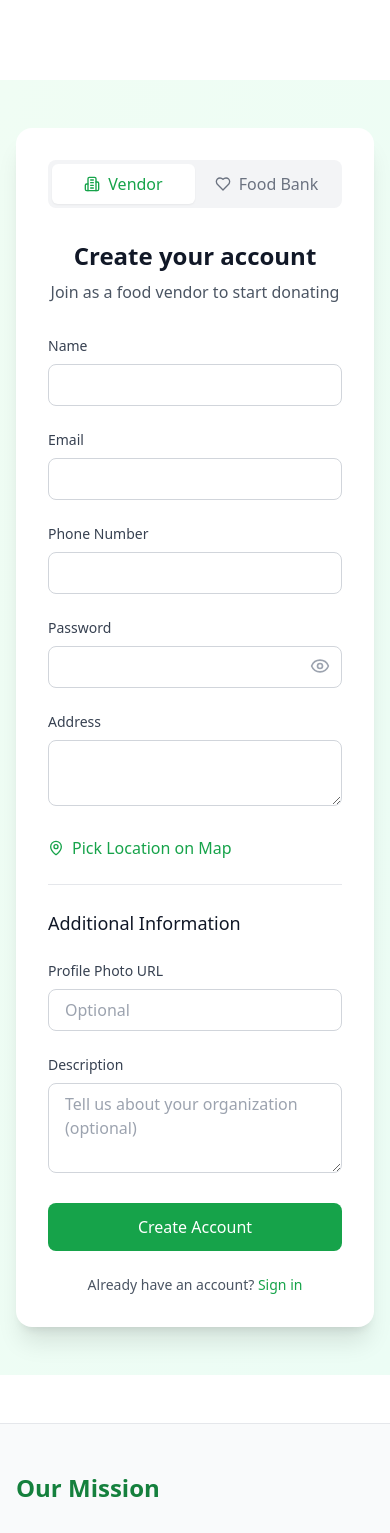
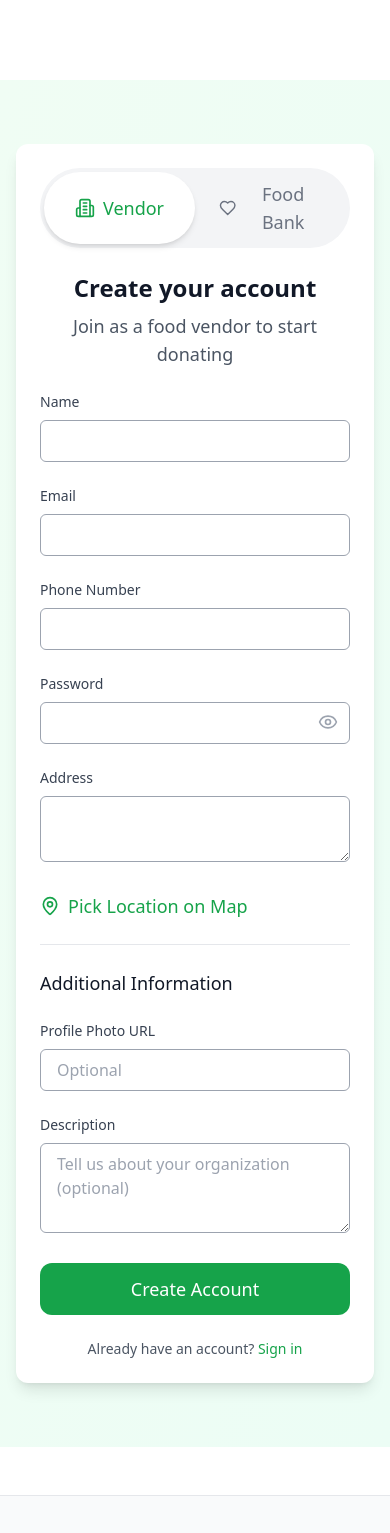
Before and after one commit to nischal-shetty2/FeedKind, a React (Vite) app in the folder frontend/: page /signup in a window 390 px wide. Shown: the top 1533 px of the page. Built offline with nearby package versions, Linux system fonts and the light colour scheme; no server answers.

Commit message:
signup update

```diff
--- a/frontend/src/Pages/Signup.tsx
+++ b/frontend/src/Pages/Signup.tsx
@@ -1,7 +1,6 @@
 import React, { useState } from "react";
 import { Eye, EyeOff, Building2, Heart, MapPin } from "lucide-react";
 import Map from "./Map";
-import axiosFetch from "../lib/axiosFetch";
 
 interface LocationState {
   lat: number;
@@ -28,7 +27,7 @@ const SignUpPage = () => {
   const [photoUrl, setPhotoUrl] = useState("");
   const [description, setDescription] = useState("");
 
-  const handleSubmit = async (e: React.FormEvent) => {
+  const handleSubmit = (e: React.FormEvent) => {
     e.preventDefault();
     const userData = {
       name,
@@ -43,58 +42,42 @@ const SignUpPage = () => {
       description: description || undefined,
       registeredAt: new Date(),
     };
-
-    try {
-      const response = await axiosFetch.post("/auth/register", userData);
-
-      if (response.data.error) {
-        throw new Error(response.data.message);
-      }
-
-      console.log("Registration successful", response.data);
-      // Redirect to login or home page
-      window.location.href = "/discount"; // Update URL as needed
-    } catch (error) {
-      console.error("Error during registration:", error);
-      // Show error message to the user (optional)
-    }
+    console.log("Signing up:", userData);
   };
 
   return (
-    <div className="min-h-screen bg-gradient-to-br from-green-50 to-emerald-50 py-12 px-4">
-      <div className="max-w-6xl mx-auto flex flex-col lg:flex-row gap-8">
+    <div className="min-h-screen bg-gradient-to-br from-green-50 to-emerald-50 py-16 px-4">
+      <div className="max-w-4xl mx-auto flex flex-col lg:flex-row gap-8">
         {/* Form Section */}
-        <div className="flex-1 bg-white rounded-2xl shadow-xl p-8">
+        <div className="flex-1 bg-white rounded-xl shadow-lg p-6 space-y-6">
           {/* Toggle Switch */}
-          <div className="flex bg-gray-100 rounded-lg p-1 mb-8">
+          <div className="flex bg-gray-100 rounded-full p-1 mb-6">
             <button
               onClick={() => setUserType("vendor")}
-              className={`flex-1 flex items-center justify-center gap-2 py-2 px-4 rounded-md transition-all ${
+              className={`flex-1 flex items-center justify-center gap-2 py-2 px-6 rounded-full text-lg font-medium transition-all ${
                 userType === "vendor"
-                  ? "bg-white text-green-600 shadow-sm"
-                  : "text-gray-500 hover:text-gray-700"
+                  ? "bg-white text-green-600 shadow-md"
+                  : "text-gray-500 hover:text-gray-900"
               }`}>
-              <Building2 className="h-4 w-4" />
+              <Building2 className="h-5 w-5" />
               <span>Vendor</span>
             </button>
             <button
               onClick={() => setUserType("foodbank")}
-              className={`flex-1 flex items-center justify-center gap-2 py-2 px-4 rounded-md transition-all ${
+              className={`flex-1 flex items-center justify-center gap-2 py-2 px-6 rounded-full text-lg font-medium transition-all ${
                 userType === "foodbank"
-                  ? "bg-white text-green-600 shadow-sm"
-                  : "text-gray-500 hover:text-gray-700"
+                  ? "bg-white text-green-600 shadow-md"
+                  : "text-gray-500 hover:text-gray-900"
               }`}>
-              <Heart className="h-4 w-4" />
+              <Heart className="h-5 w-5" />
               <span>Food Bank</span>
             </button>
           </div>
 
           {/* Title */}
-          <div className="text-center mb-8">
-            <h1 className="text-2xl font-bold text-gray-900">
-              Create your account
-            </h1>
-            <p className="text-gray-600 mt-2">
+          <div className="text-center mb-6">
+            <h1 className="text-2xl font-bold text-gray-900">Create your account</h1>
+            <p className="text-gray-600 mt-2 text-lg">
               {userType === "vendor"
                 ? "Join as a food vendor to start donating"
                 : "Register your food bank to receive donations"}
@@ -106,54 +89,46 @@ const SignUpPage = () => {
             {/* Required Fields */}
             <div className="grid grid-cols-1 md:grid-cols-2 gap-6">
               <div className="space-y-2">
-                <label className="block text-sm font-medium text-gray-700">
-                  Name
-                </label>
+                <label className="block text-sm font-medium text-gray-700">Name</label>
                 <input
                   type="text"
                   value={name}
                   onChange={(e) => setName(e.target.value)}
-                  className="w-full px-4 py-2 border border-gray-300 rounded-lg focus:ring-2 focus:ring-green-500 focus:border-transparent"
+                  className="w-full  px-4 py-2 border border-gray-400 rounded-md focus:ring-2 focus:ring-green-500 focus:outline-none"
                   required
                 />
               </div>
 
               <div className="space-y-2">
-                <label className="block text-sm font-medium text-gray-700">
-                  Email
-                </label>
+                <label className="block text-sm font-medium text-gray-700">Email</label>
                 <input
                   type="email"
                   value={email}
                   onChange={(e) => setEmail(e.target.value)}
-                  className="w-full px-4 py-2 border border-gray-300 rounded-lg focus:ring-2 focus:ring-green-500 focus:border-transparent"
+                  className="w-full  px-4 py-2 border border-gray-400 rounded-md focus:ring-2 focus:ring-green-500 focus:outline-none"
                   required
                 />
               </div>
 
               <div className="space-y-2">
-                <label className="block text-sm font-medium text-gray-700">
-                  Phone Number
-                </label>
+                <label className="block text-sm font-medium text-gray-700">Phone Number</label>
                 <input
                   type="tel"
                   value={phoneNumber}
                   onChange={(e) => setPhoneNumber(e.target.value)}
-                  className="w-full px-4 py-2 border border-gray-300 rounded-lg focus:ring-2 focus:ring-green-500 focus:border-transparent"
+                  className="w-full  px-4 py-2 border border-gray-400 rounded-md focus:ring-2 focus:ring-green-500 focus:outline-none"
                   required
                 />
               </div>
 
               <div className="space-y-2">
-                <label className="block text-sm font-medium text-gray-700">
-                  Password
-                </label>
+                <label className="block text-sm font-medium text-gray-700">Password</label>
                 <div className="relative">
                   <input
                     type={showPassword ? "text" : "password"}
                     value={password}
                     onChange={(e) => setPassword(e.target.value)}
-                    className="w-full px-4 py-2 border border-gray-300 rounded-lg focus:ring-2 focus:ring-green-500 focus:border-transparent"
+                    className="w-full  px-4 py-2 border border-gray-400 rounded-md focus:ring-2 focus:ring-green-500 focus:outline-none"
                     required
                   />
                   <button
@@ -172,13 +147,11 @@ const SignUpPage = () => {
 
             {/* Location Section */}
             <div className="space-y-2">
-              <label className="block text-sm font-medium text-gray-700">
-                Address
-              </label>
+              <label className="block text-sm font-medium text-gray-700">Address</label>
               <textarea
                 value={address}
                 onChange={(e) => setAddress(e.target.value)}
-                className="w-full px-4 py-2 border border-gray-300 rounded-lg focus:ring-2 focus:ring-green-500 focus:border-transparent"
+                className="w-full  px-4 py-2 border border-gray-400 rounded-md focus:ring-2 focus:ring-green-500 focus:outline-none"
                 rows={2}
                 required
               />
@@ -187,22 +160,18 @@ const SignUpPage = () => {
             <button
               type="button"
               onClick={() => setShowMap(!showMap)}
-              className="flex items-center gap-2 text-green-600 hover:text-green-700">
-              <MapPin className="h-4 w-4" />
+              className="flex items-center gap-2 text-green-600 hover:text-green-700 text-lg font-medium">
+              <MapPin className="h-5 w-5" />
               {showMap ? "Hide Map" : "Pick Location on Map"}
             </button>
             {/* Map Section */}
             {showMap && (
-              <div className="flex-1 bg-white rounded-2xl shadow-xl overflow-hidden">
-                <div className="p-4 bg-gray-50 border-b">
-                  <h3 className="text-lg font-medium text-gray-900">
-                    Select Your Location
-                  </h3>
-                  <p className="text-sm text-gray-600">
-                    Click on the map to set your location
-                  </p>
+              <div className="flex-1 bg-white rounded-xl shadow-lg overflow-hidden mt-6">
+                <div className="p-6 bg-gray-50 border-b">
+                  <h3 className="text-lg font-medium text-gray-900">Select Your Location</h3>
+                  <p className="text-sm text-gray-600">Click on the map to set your location</p>
                 </div>
-                <div className="h-[600px]">
+                <div className="h-[400px]">
                   <Map location={location} setLocation={setLocation} />
                 </div>
               </div>
@@ -210,31 +179,25 @@ const SignUpPage = () => {
 
             {/* Optional Fields */}
             <div className="space-y-6 border-t pt-6">
-              <h3 className="text-lg font-medium text-gray-900">
-                Additional Information
-              </h3>
+              <h3 className="text-lg font-medium text-gray-900">Additional Information</h3>
 
               <div className="space-y-2">
-                <label className="block text-sm font-medium text-gray-700">
-                  Profile Photo URL
-                </label>
+                <label className="block text-sm font-medium text-gray-700">Profile Photo URL</label>
                 <input
                   type="url"
                   value={photoUrl}
                   onChange={(e) => setPhotoUrl(e.target.value)}
-                  className="w-full px-4 py-2 border border-gray-300 rounded-lg focus:ring-2 focus:ring-green-500 focus:border-transparent"
+                  className="w-full  px-4 py-2 border border-gray-400 rounded-md focus:ring-2 focus:ring-green-500 focus:outline-none"
                   placeholder="Optional"
                 />
               </div>
 
               <div className="space-y-2">
-                <label className="block text-sm font-medium text-gray-700">
-                  Description
-                </label>
+                <label className="block text-sm font-medium text-gray-700">Description</label>
                 <textarea
                   value={description}
                   onChange={(e) => setDescription(e.target.value)}
-                  className="w-full px-4 py-2 border border-gray-300 rounded-lg focus:ring-2 focus:ring-green-500 focus:border-transparent"
+                  className="w-full  px-4 py-2 border border-gray-400 rounded-md focus:ring-2 focus:ring-green-500 focus:outline-none"
                   rows={3}
                   placeholder="Tell us about your organization (optional)"
                 />
@@ -243,7 +206,7 @@ const SignUpPage = () => {
 
             <button
               type="submit"
-              className="w-full bg-green-600 text-white py-3 px-4 rounded-lg hover:bg-green-700 focus:ring-2 focus:ring-offset-2 focus:ring-green-500 transition-colors">
+              className="w-full bg-green-600 text-white py-3 px-6 rounded-xl hover:bg-green-700 focus:ring-2 focus:ring-offset-2 focus:ring-green-500 transition-colors text-lg font-medium">
               Create Account
             </button>
           </form>
```
Also changed, not shown: frontend/src/Pages/Error404.tsx (+7 -8 lines).
